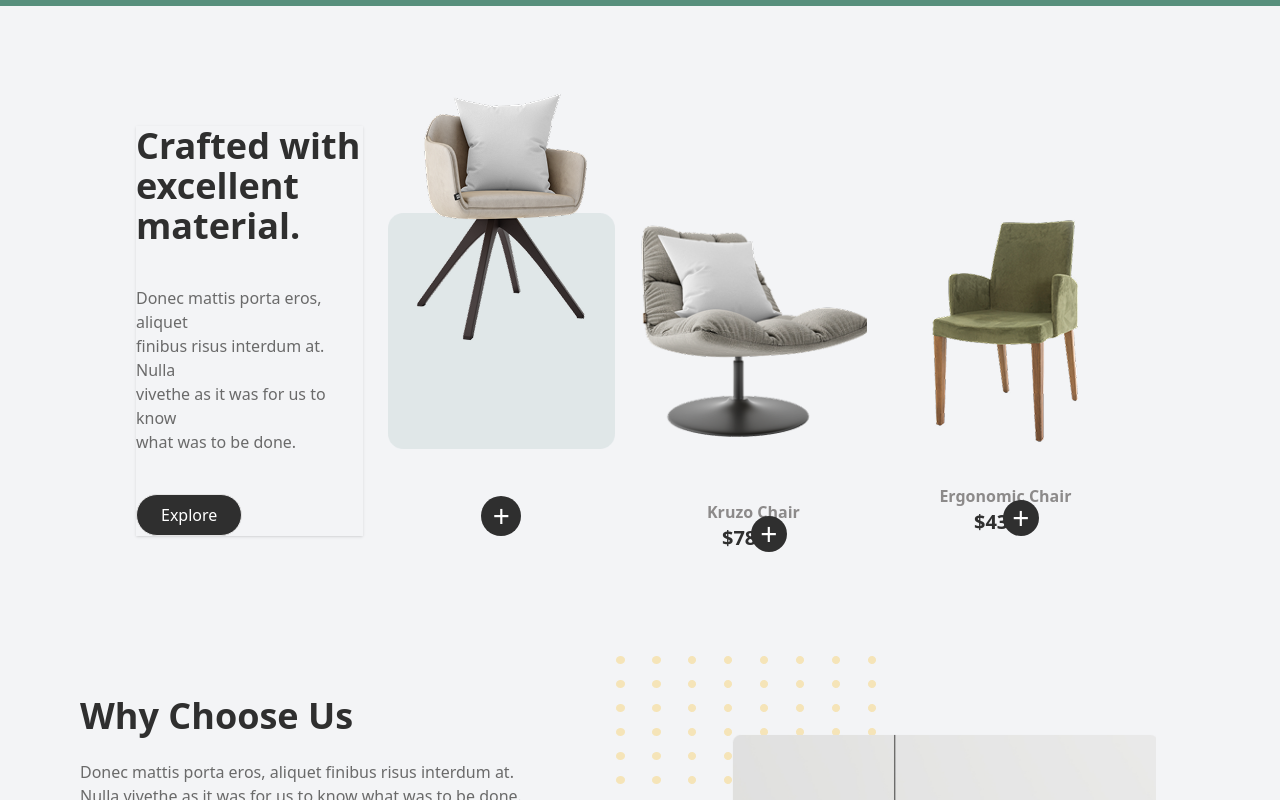
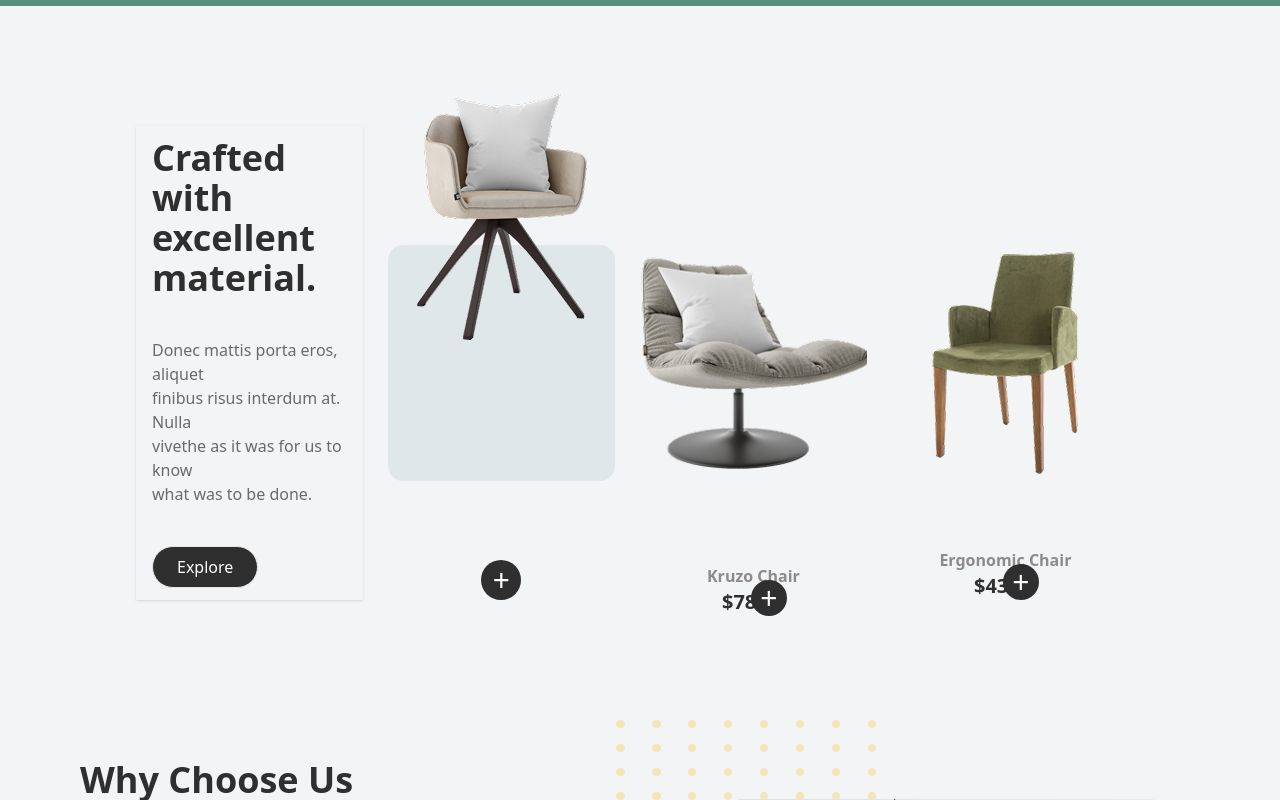
Before and after one commit to rose1234-code/FinnalyExams_Level2, a Next.js app: page / in a window 1280 px wide. Shown: the part 614-1414 px from the top of the page. Built offline with nearby package versions, Linux system fonts and the light colour scheme; no server answers.

Commit message:
connexion with clerk

```diff
--- a/src/components/CraftedSection.tsx
+++ b/src/components/CraftedSection.tsx
@@ -23,7 +23,7 @@ export default function CraftedSection() {
   return (
     <div className='mt-20 pt-10 w-full px-2  lg:px-34 grid grid-cols-1 lg:grid-cols-4'>
       {/* one */}
-      <div className='space-y-5 lg:space-y-10 w-full lg:w-[90%] hover:shadow-2xl hover:bg-gray-200 hover:py-2 hover:px-5 hover:rounded-lg shadow '>
+      <div className='space-y-5 px-4 py-3 lg:space-y-10 w-full lg:w-[90%] hover:shadow-2xl hover:bg-gray-200 hover:py-2 hover:px-5 hover:rounded-lg shadow '>
         <h1 className=' text-3xl lg:text-4xl font-semibold flex flex-wrap text-[rgba(47,47,47,1)]'>Crafted with excellent  material.</h1>
         <p className='text-[rgba(106,106,106,1)]'>Donec mattis porta eros, aliquet <br /> finibus risus interdum at. Nulla <br /> vivethe
              as it was for us to know <br /> what was to be done.
```
